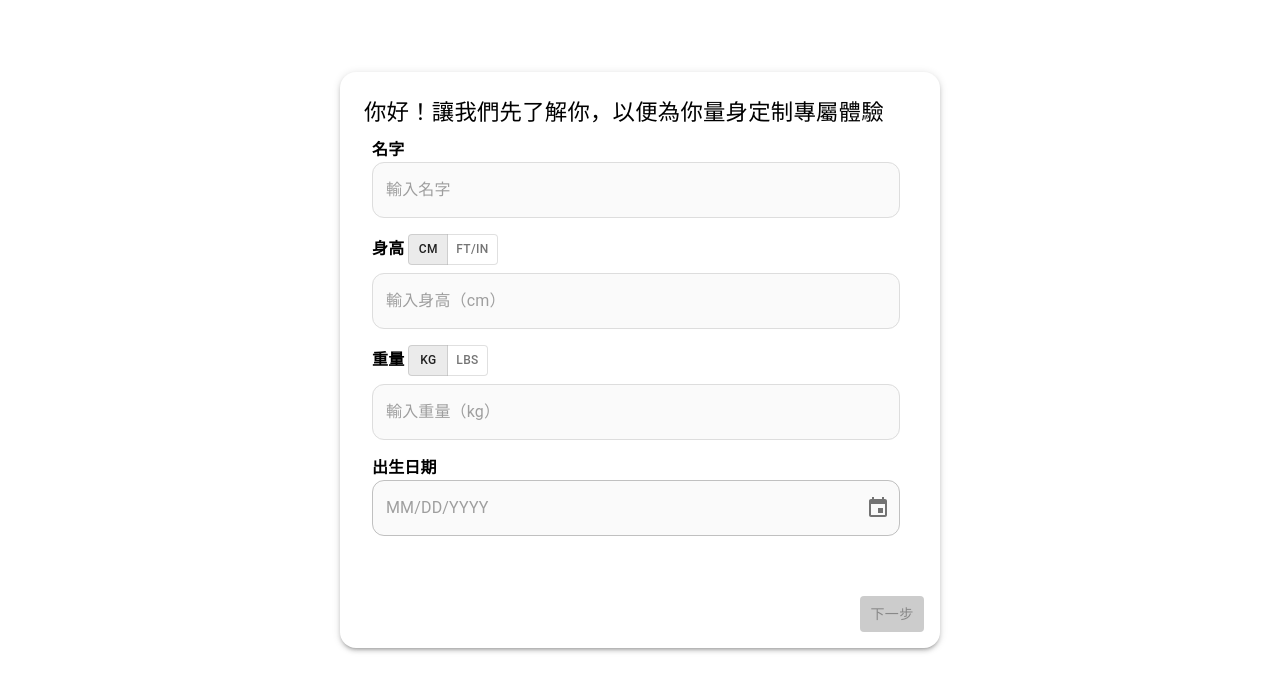
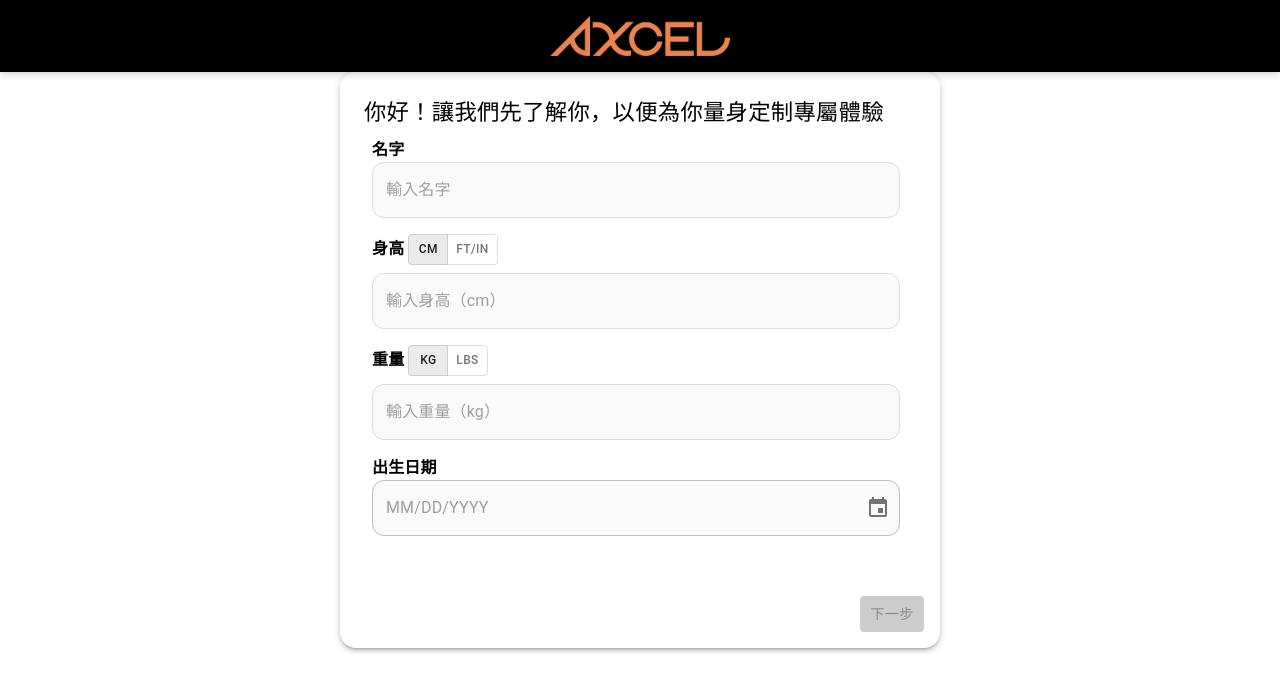
Before and after one commit to lc4490/axcel, a Next.js app: page / in a window 1280 px wide. Shown: the top 692 px of the page. Built offline with nearby package versions, Linux system fonts and the light colour scheme.

Commit message:
hope this works 2

```diff
--- a/src/app/page.tsx
+++ b/src/app/page.tsx
@@ -150,6 +150,7 @@ export default function Home() {
       width="100vw"
       height="90vh"
       display="flex"
+      flexDirection={"column"}
       justifyContent={"center"}
       alignItems={"center"}
       onKeyDown={(e) => {
@@ -209,6 +210,34 @@ export default function Home() {
       }}
       tabIndex={0}
     >
+      <Box
+        sx={{
+          position: "absolute", // keeps it fixed when scrolling
+          top: 0,
+          left: 0,
+          right: 0,
+          zIndex: 10,
+          display: "flex",
+          justifyContent: "center",
+          alignItems: "center",
+          bgcolor: "#000", // header background
+          color: "#fff",
+          px: 3,
+          py: 2,
+          boxShadow: "0px 2px 8px rgba(0,0,0,0.2)", // subtle shadow
+        }}
+      >
+        {/* Logo / Title */}
+        <Box
+          component="img"
+          src="/logo.png"
+          alt="AXCEL Logo"
+          sx={{
+            height: 40, // adjust height
+            width: "auto", // maintain aspect ratio
+          }}
+        />
+      </Box>
       <>
         {onboarded ? (
           <Box
```
